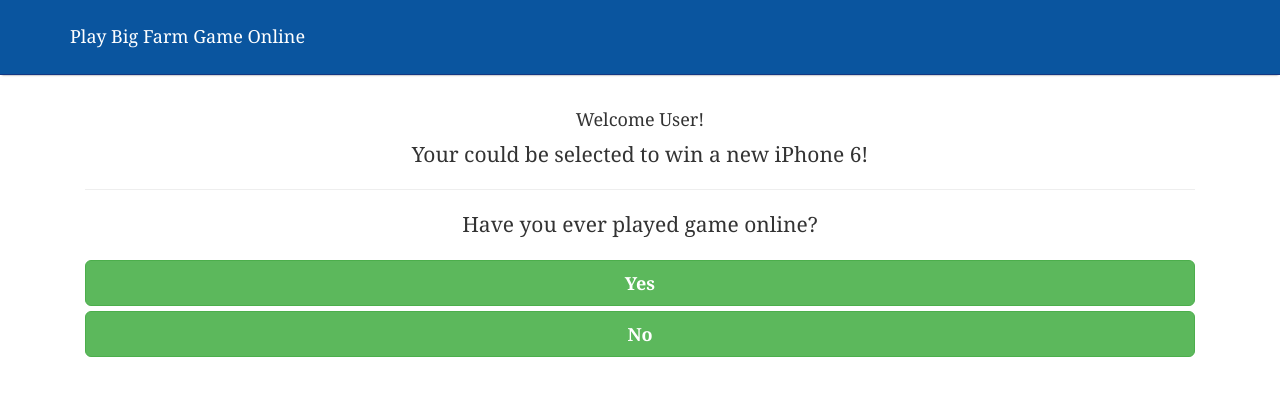
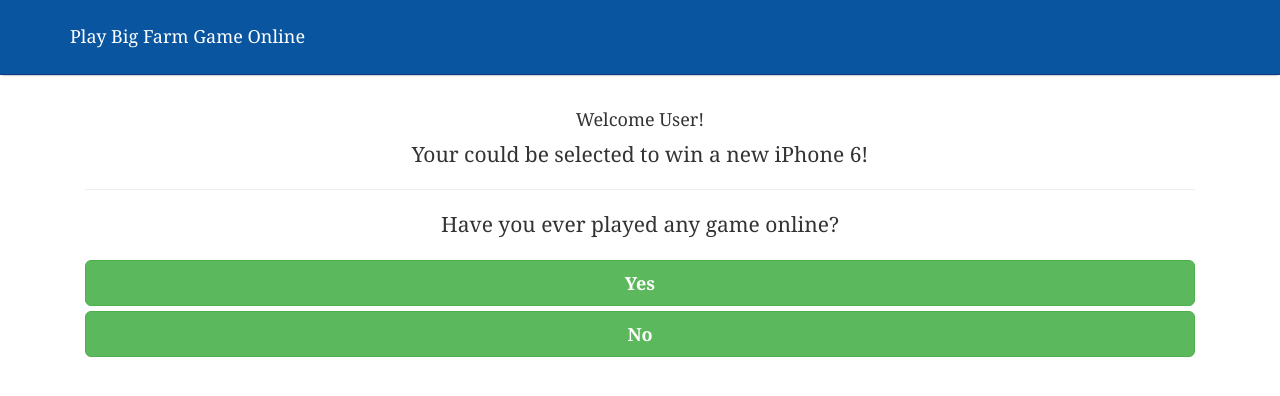
Before and after one commit to enyusu/enyusu.github.com, a Jekyll site: the page bigfarm/index.html, which Jekyll copies as it is, in a window 1280 px wide. Shown: the top 396 px of the page. Built offline with Jekyll 4.4.1, drawn with Linux system fonts in a browser that asks for light colours.

Commit message:
Update index.html

```diff
--- a/bigfarm/index.html
+++ b/bigfarm/index.html
@@ -47,7 +47,7 @@
                Your <script>document.write(getURLParameter('brand'))</script> <script>document.write(getURLParameter('model'))</script> could be selected to win a new iPhone 6!
                </p>
                <hr>
-               <p class="lead">Have you ever played game online?</p>
+               <p class="lead">Have you ever played any game online?</p>
                <button type="button" class="btn btn-success btn-lg btn-block" onclick="displayQuestion('questionTwo', 'questionOne');"><strong>Yes</strong></button> <button type="button" class="btn btn-success btn-lg btn-block" onclick="displayQuestion('questionTwo', 'questionOne');"><strong>No</strong></button>
             </div>
             <div id="questionTwo" style="display:none;">
@@ -55,7 +55,7 @@
                <button type="button" class="btn btn-success btn-lg btn-block" onclick="displayQuestion('questionThree', 'questionTwo');">Yes</button> <button type="button" class="btn btn-success btn-lg btn-block" onclick="displayQuestion('questionThree', 'questionTwo');">No</button>
             </div>
             <div id="questionThree" style="display:none;">
-               <p class="lead">Do you like to play farming game online?</p>
+               <p class="lead">Do you like to refer this game with your friends, after playing</p>
                <button type="button" class="btn btn-success btn-lg btn-block" onclick="displayQuestion('questionFour', 'questionThree');">Yes</button> <button type="button" class="btn btn-success btn-lg btn-block" onclick="displayQuestion('questionFour', 'questionThree');">No</button>
             </div>
             <div id="questionFour" style="display:none;">
```
